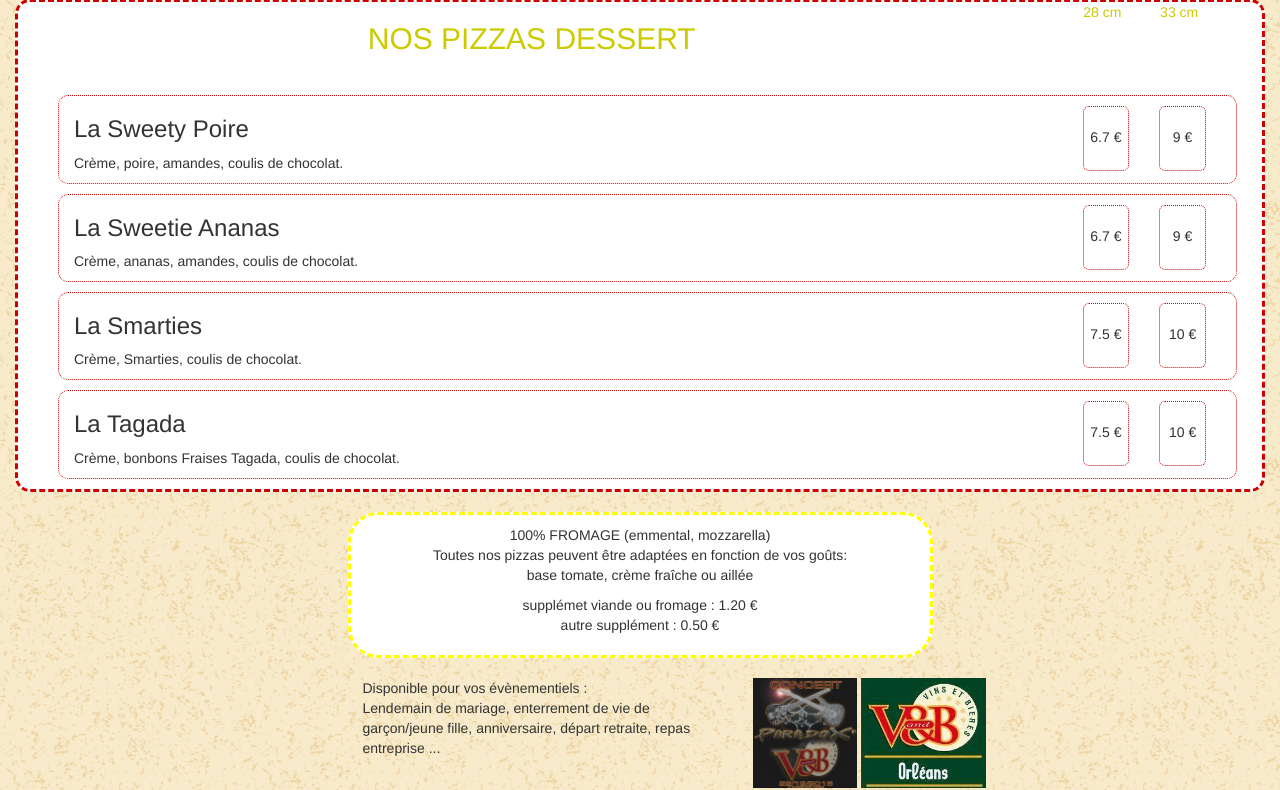
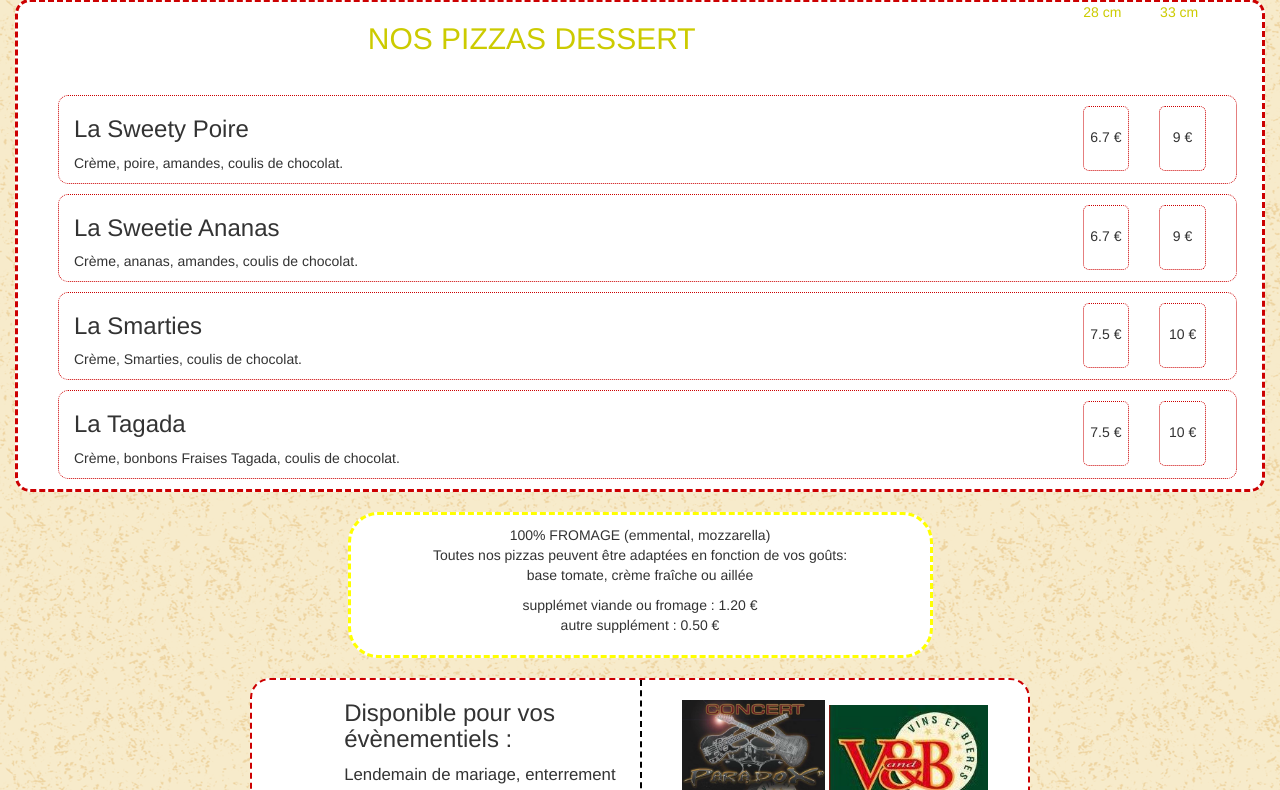
Before and after one commit to Frankois21/Cataluna, a PHP site: page /IndexPizza.html in a window 1280 px wide. Shown: the part 4474-5264 px from the top of the page. Run offline with PHP 8.4, Linux system fonts and the light colour scheme.

Commit message:
css evenements

```diff
--- a/IndexPizza.html
+++ b/IndexPizza.html
@@ -892,13 +892,17 @@
 </div>
 
 <!-- EVENEMENTS-->
-<div class="container" id="evenement">
+<div class="container">
   <div class="row">
-    <p class="col-md-4 col-md-offset-3">Disponible pour vos évènementiels : <br/>
-       Lendemain de mariage, enterrement de vie de garçon/jeune fille, anniversaire, départ retraite, repas entreprise ...</p>
-    <div class="col-md-4 hidden-xs">
-    <img src="Images/concert.png" height="110px"  width="" alt="photo_concert">
-    <img src="Images/concert2.jpg" height="110px"  width="" alt="photo_concert2">
+    <div class="col-md-8 col-md-offset-2" id="evenement">
+      <div class="col-md-5 col-md-offset-1">
+        <h3>Disponible pour vos évènementiels : </h3>
+        <p>Lendemain de mariage, enterrement de vie de garçon/jeune fille, anniversaire, départ retraite, repas entreprise ...</p>
+       </div>
+      <div class="col-md-6 hidden-xs separateur">
+      <img src="Images/concert.png" height="150px"  width="" alt="photo_concert">
+      <img src="Images/concert2.jpg" height="140px"  width="" alt="photo_concert2">
+      </div>
     </div>
   </div>
 
--- a/stylesheet.css
+++ b/stylesheet.css
@@ -124,7 +124,7 @@ h4 {
 	color: #CCCB00;
 	border: 0px;
 }
-/*MENU*/
+
 
 /*INFOS PIZZAS*/
 
@@ -141,7 +141,25 @@ h4 {
 	padding-bottom: 10px;
 }
 
+/*EVENEMENTS*/
+#evenement{
+	border: 2px dashed #CC0001;
+	border-radius: 20px;
+	font-size: 1.2em;
+	background-color: white;
+	margin-bottom: 20px;
+}
 
+#evenements h3{
+	color: black;
+	font-size: 1.3em;
+}
+
+.separateur{
+	border-left: 2px dashed black;
+	padding: 20px;
+	padding-left: 40px;
+}
 
 
 /* Footer */
```
